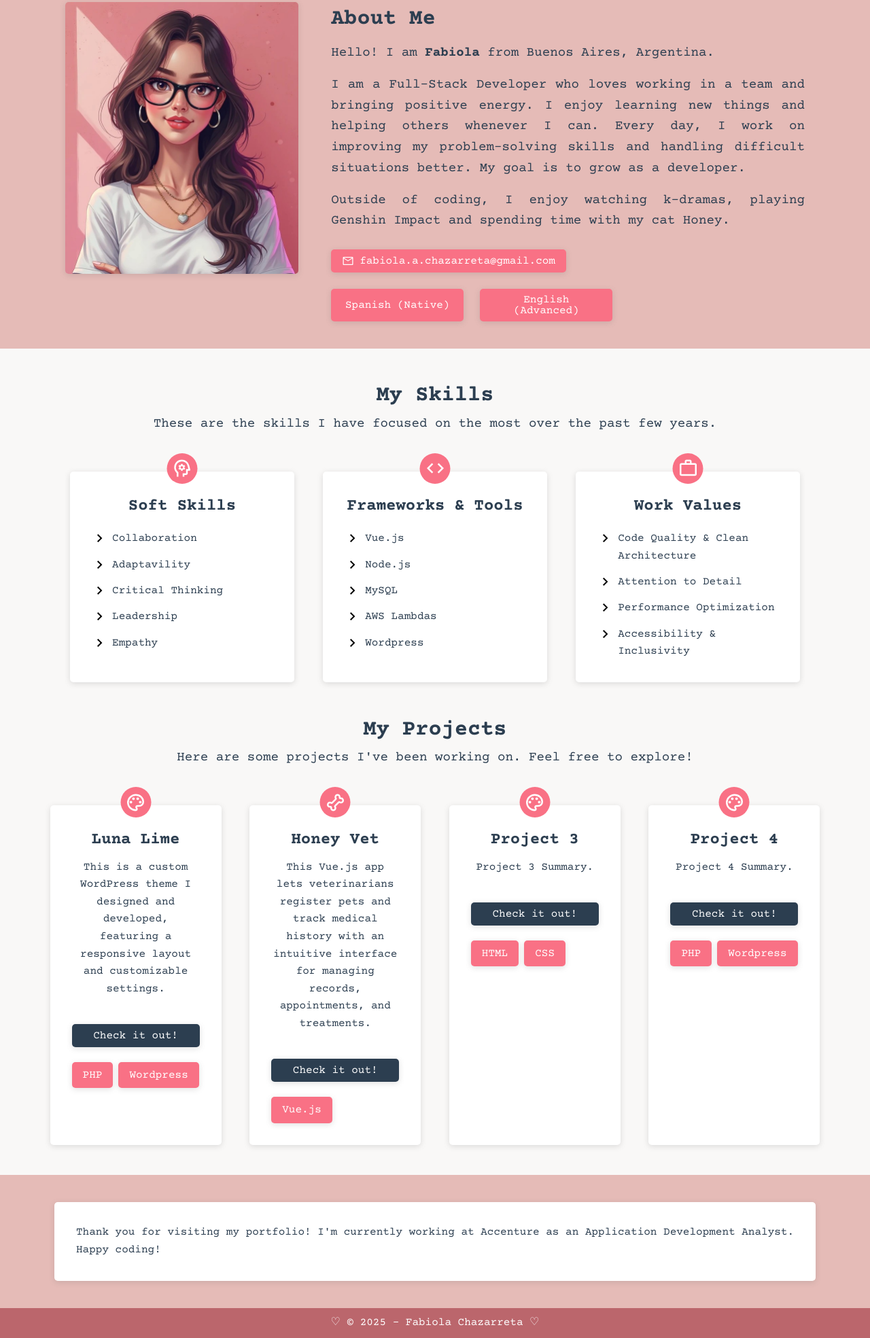
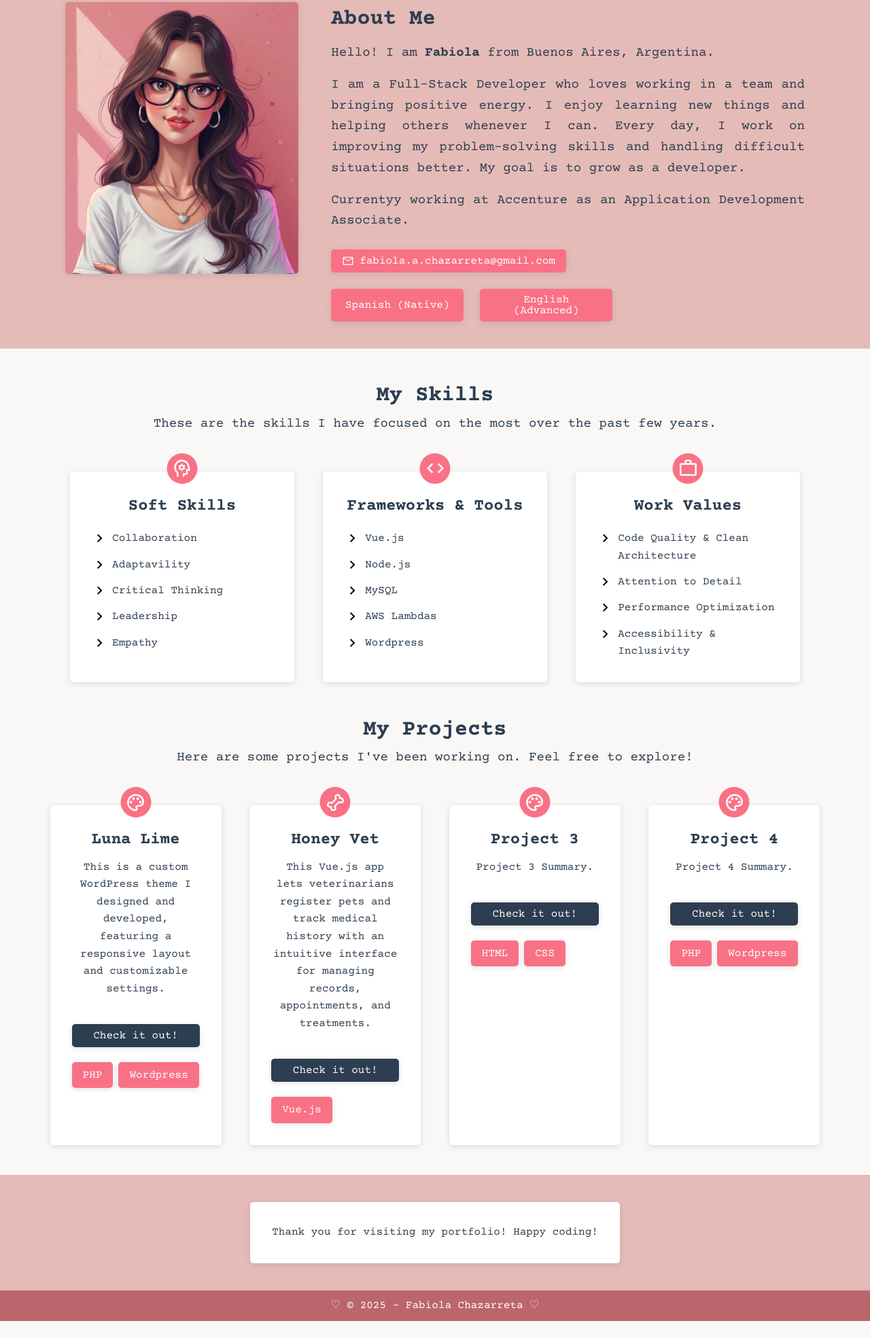
Before and after one commit to fabichazaa/fabs-portfolio, a plain HTML site: page index.html in a window 1280 px wide. Shown: the part 117-2086 px from the top of the page at 68% size. After the commit the page ends 2061 px from the top, so only its background shows below. Drawn offline with nearby package versions, Linux system fonts and the light colour scheme; files whose address does not match are found by name.

Commit message:
Change the introduction

```diff
--- a/index.html
+++ b/index.html
@@ -40,7 +40,7 @@
             <div class="fab-introduction-main-paragraph">
                 <p tabindex="0">Hello! I am <span class="bold">Fabiola</span> from Buenos Aires, Argentina. </p>
                 <p tabindex="0">I am a Full-Stack Developer who loves working in a team and bringing positive energy. I enjoy learning new things and helping others whenever I can. Every day, I work on improving my problem-solving skills and handling difficult situations better. My goal is to grow as a developer.</p>
-                <p tabindex="0">Outside of coding, I enjoy watching k-dramas, playing Genshin Impact and spending time with my cat Honey.</p>
+                <p tabindex="0">Currentyy working at Accenture as an Application Development Associate.</p>
             </div>
             <div class="fab-introduction-main-badges">
                 <div class="fab-badge" tabindex="0">
@@ -252,7 +252,7 @@
     </div>
     <div class="fab-goodbye">
         <div class="fab-card" tabindex="0">
-            Thank you for visiting my portfolio! I'm currently working at Accenture as an Application Development Analyst. Happy coding!
+            Thank you for visiting my portfolio! Happy coding!
          </div>
         <div>
     </div>
```
